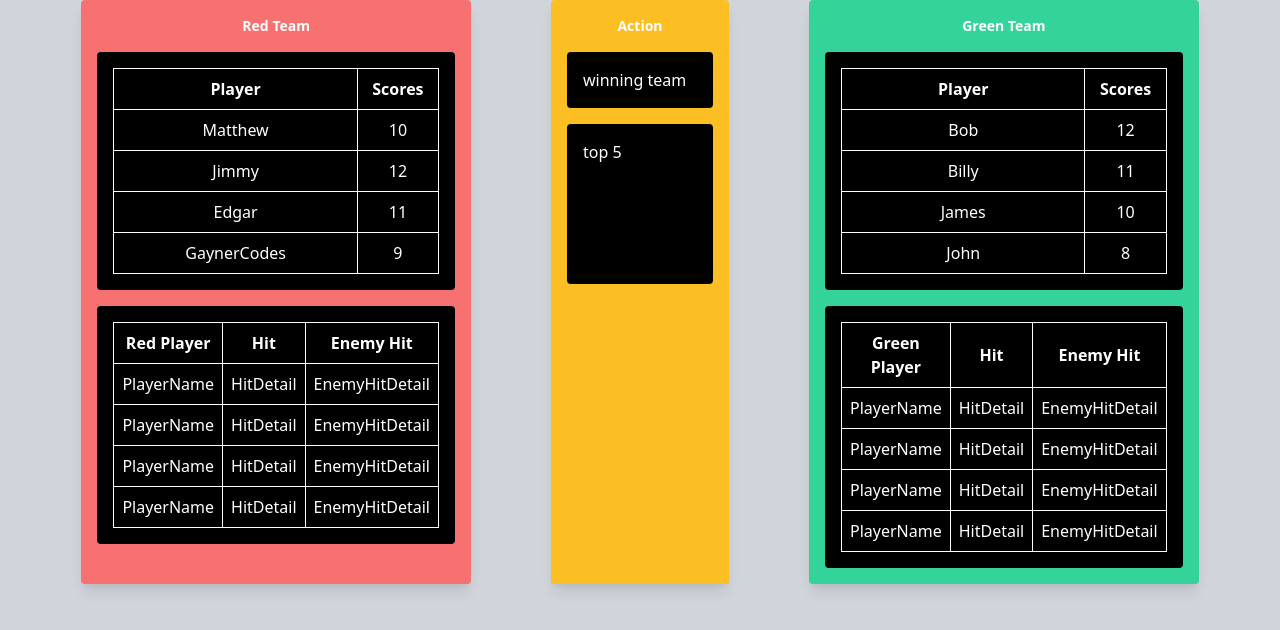
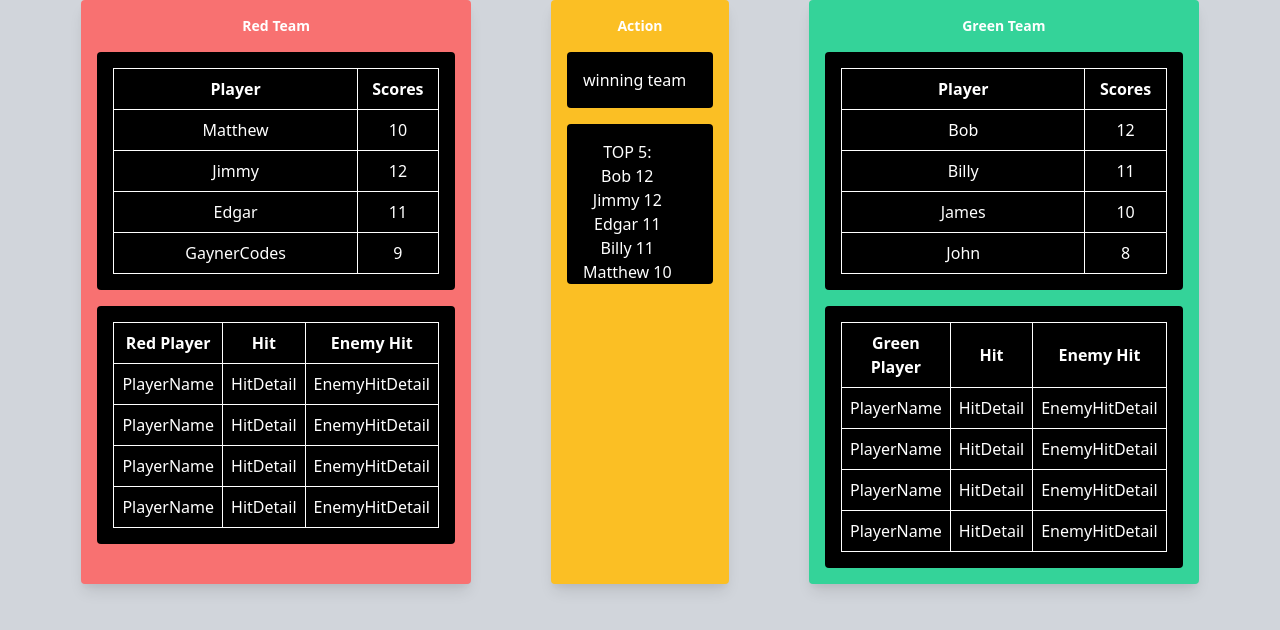
Before and after one commit to GanerCodes/LaserProject, a plain HTML site: page LaserProject/static/game.html in a window 1280 px wide. Drawn offline with nearby package versions, Linux system fonts and the light colour scheme.

Commit message:
Top Players

```diff
--- a/LaserProject/static/game.html
+++ b/LaserProject/static/game.html
@@ -96,8 +96,9 @@
               >winning team</div
             >
             <div
+              id = topPlayers
               class="w-full h-40 bg-black text-white p-4 rounded flex space-x-4"
-              >top 5</div
+              >TOP 5: </div
             >
           </div>
         </div>
--- a/LaserProject/static/game.js
+++ b/LaserProject/static/game.js
@@ -16,8 +16,17 @@ var greenPlayers= {
 
 var greenTotal;
 
+var topPlayers = {
+   "Bob": 12,
+   "Jimmy": 12,
+   "Edgar": 11,
+   "Billy": 11,
+   "Matthew": 10
+};
+
 function onPageStartTest() {
-    alert("Hey man!  This is just a debug message to let you know that the script is running!");
+
+    alert("Hey!  This is just a debug message to let you know that the script is running!");
     var i = 0;
     // Add red players to html
     for (var name in redPlayers) {
@@ -52,6 +61,17 @@ function onPageStartTest() {
         i = i + 1;
     }
 
+    var topPlayersString = "";
+
+    for (var name in topPlayers) {
+        topPlayersString =  topPlayersString + "<br>" + name + " " + topPlayers[name];
+    }
+
+    document.getElementById("topPlayers").innerHTML = document.getElementById("topPlayers").innerHTML+topPlayersString;
+    console.log(topPlayersString);
+
+
+
     // <td class="border border-white p-2">PlayerName</td>
     // <td class="border border-white p-2 w-1/4">100</td>
 }
```
